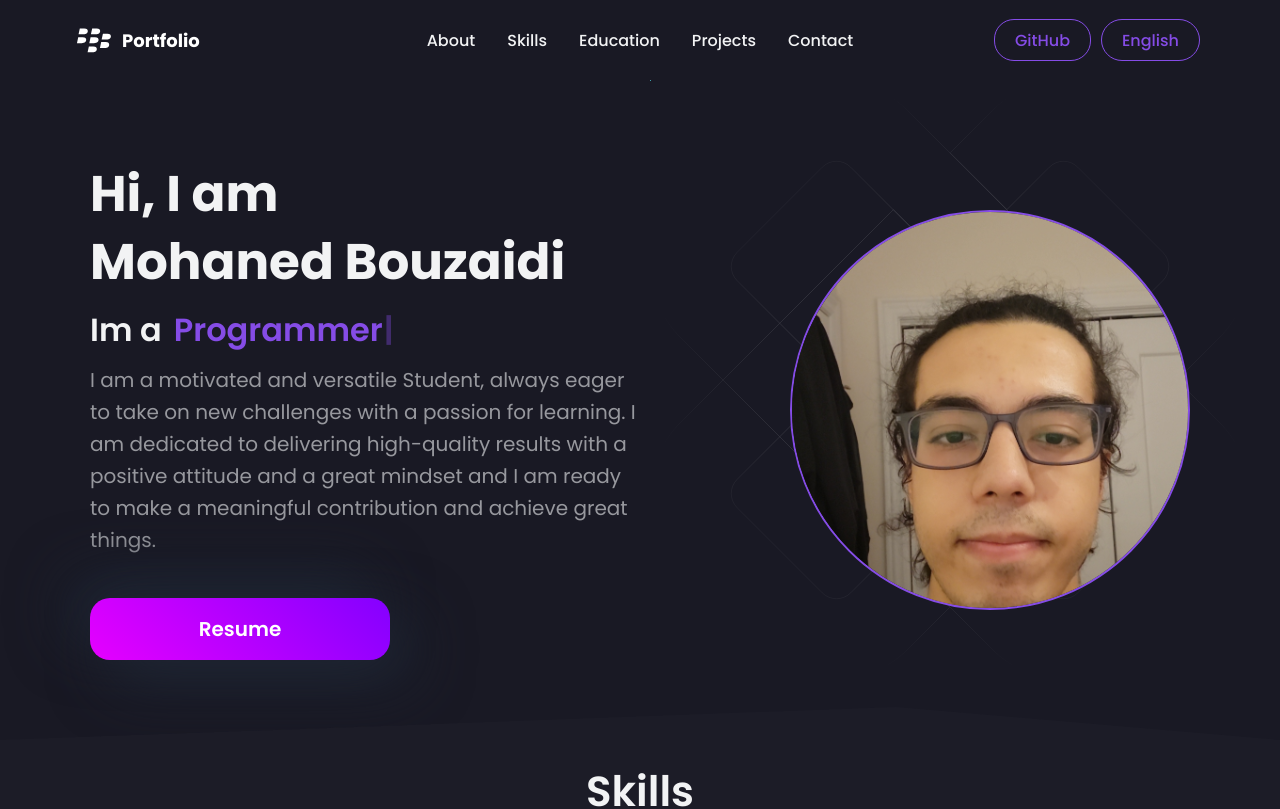
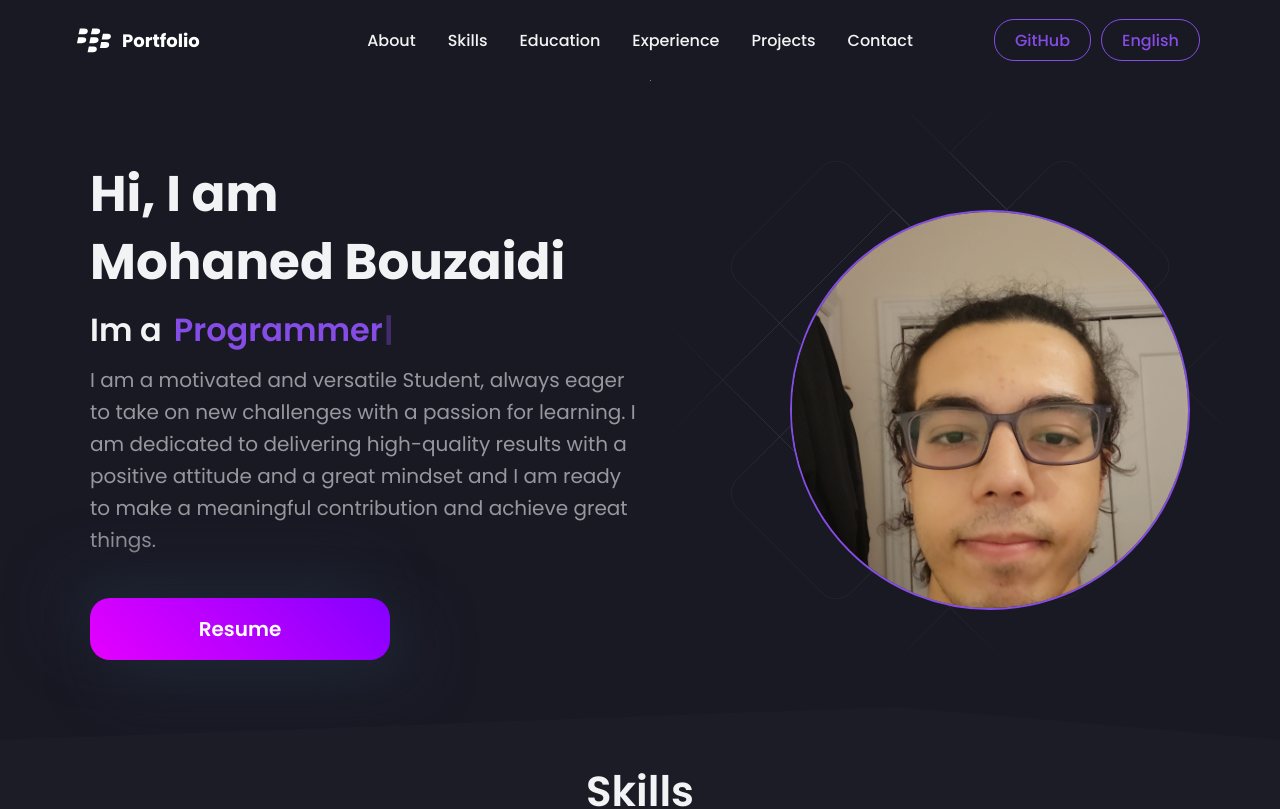
Before and after one commit to MohanedB/ResponsivePortfolio, a React (Create React App) app in the folder responsiveportfolio/: page / in a window 1280 px wide. Shown: the top 809 px of the page. Built offline with nearby package versions, Linux system fonts and the light colour scheme.

Commit message:
Update Navbar.js

```diff
--- a/responsiveportfolio/src/components/Navbar/Navbar.js
+++ b/responsiveportfolio/src/components/Navbar/Navbar.js
@@ -300,6 +300,7 @@ const Navbar = () => {
           <NavLink href="#about">{t('About')}</NavLink>
           <NavLink href='#skills'>{t('Skill')}</NavLink>
           <NavLink href='#education'>{t('Education')}</NavLink>
+          <NavLink href='#experience'>{t('exper5')}</NavLink>
           <NavLink href='#projects'>{t('Projects')}</NavLink>
           <NavLink href='#contact'>{t('Contact')}</NavLink>
         </NavItems>
@@ -316,6 +317,7 @@ const Navbar = () => {
             <MobileLink href="#about" onClick={() => setIsOpen(false)}>{t('About')}</MobileLink>
             <MobileLink href='#skills' onClick={() => setIsOpen(false)}>{t('Skill')}</MobileLink>
             <MobileLink href='#education' onClick={() => setIsOpen(false)}>{t('Education')}</MobileLink>
+            <MobileLink href='#experience' onClick={() => setIsOpen(false)}>{t('exper5')}</MobileLink>
             <MobileLink href='#projects' onClick={() => setIsOpen(false)}>{t('Projects')}</MobileLink>
             <MobileLink href='#contact' onClick={() => setIsOpen(false)}>{t('Contact')}</MobileLink>
             <GitHubButton style={{padding: '10px 16px', background: `${({ theme }) => theme.primary}`, color: 'white',width: 'max-content'}} href={Bio.github} target="_blank">{t('Github')}</GitHubButton>
```
